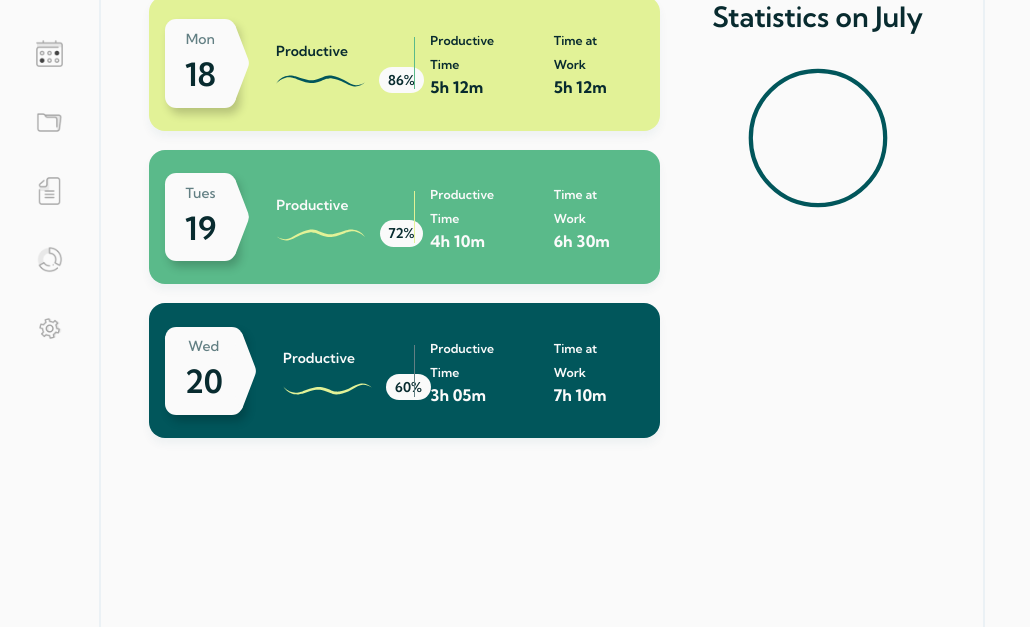
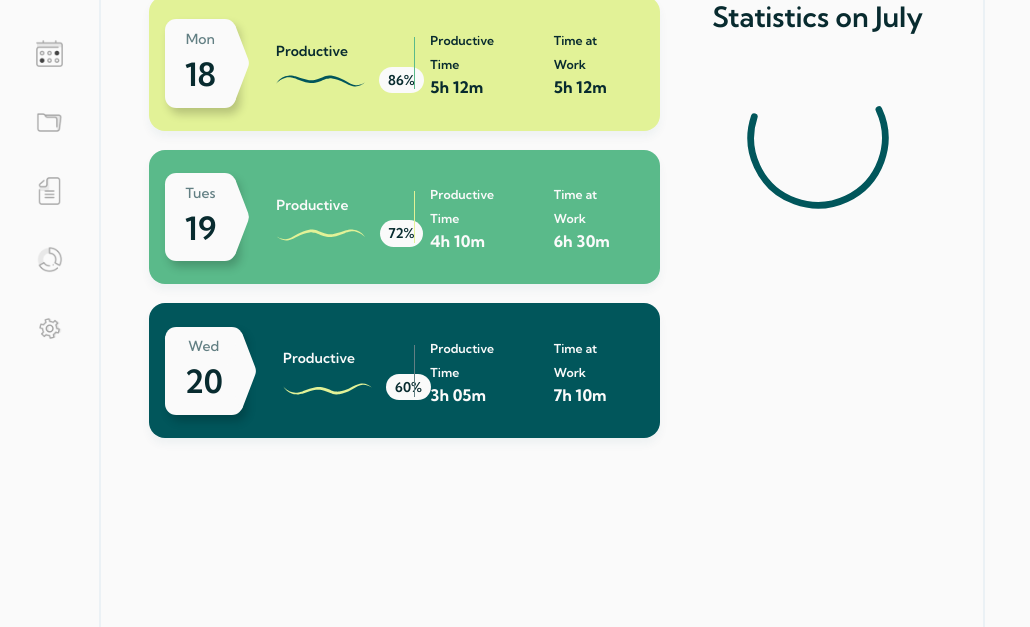
Before and after one commit to Te-Stack/Product-Admin-Dashboard, a website built with Vite: page index.html in a window 1280 px wide. Shown: the part 173-800 px from the top of the page, without its empty margins (0-1030 px from the left). Built offline with nearby package versions, Linux system fonts and the light colour scheme.

Commit message:
HTML Dashboard

```diff
--- a/css/main.scss
+++ b/css/main.scss
@@ -297,6 +297,12 @@ body{
                         svg {
                             fill:none;
                             stroke: $dark-blue;
+                            stroke-width: 0.1em;
+                            stroke-dasharray: 62px;
+                            stroke-linecap: round;
+                            transform: rotate(65deg);
+                            position: absolute;
+                            z-index: 99;
                         }
                     }
                 }
```
Also changed, not shown: css/main.css, 1 other file.
